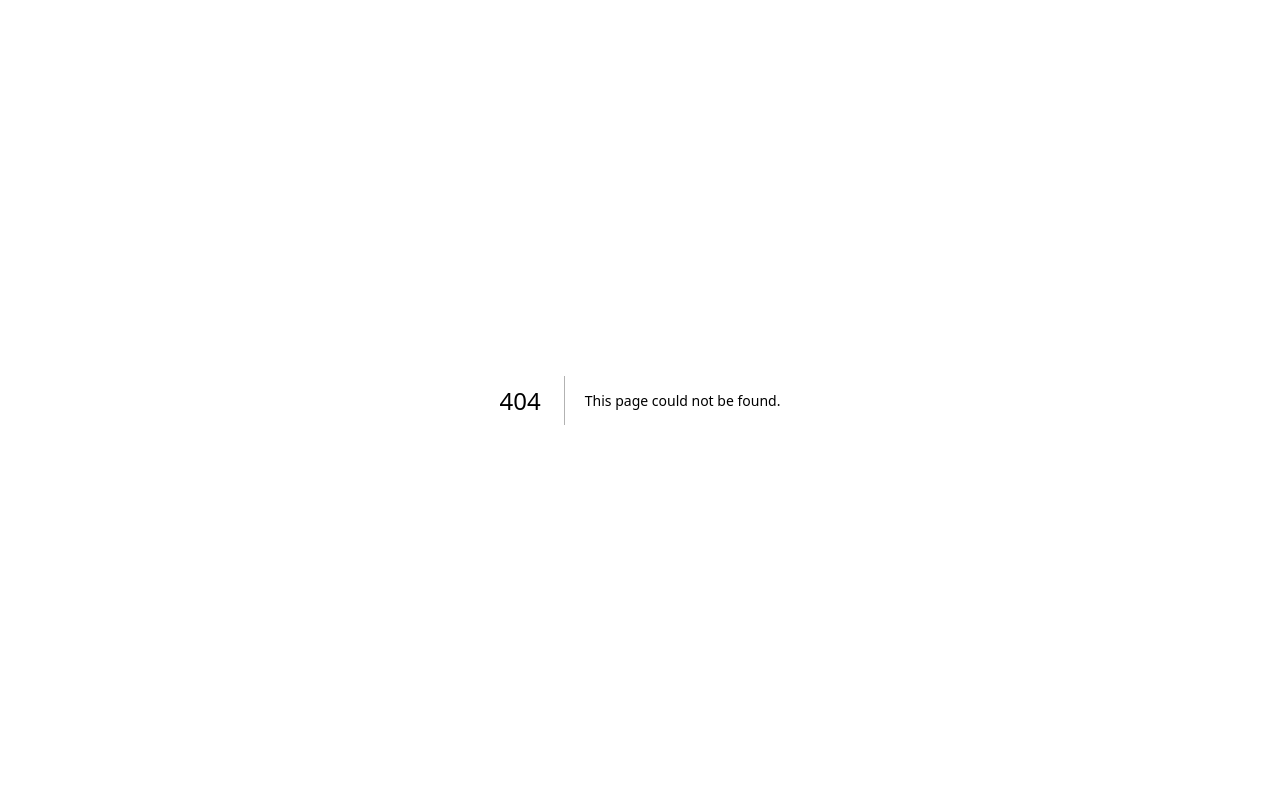
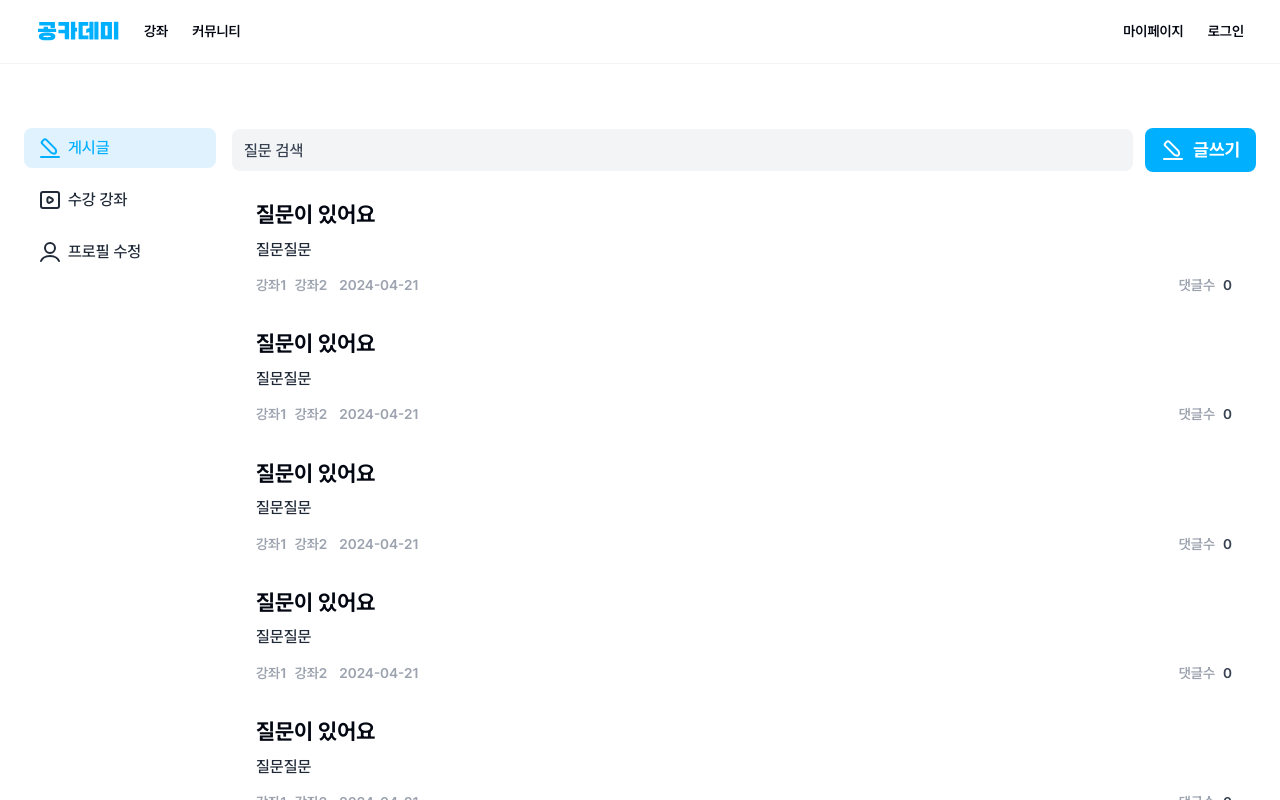
Before and after one commit to mung96/gongkademy_front, a Next.js app: page /mypage/community in a window 1280 px wide. Before the commit this address had no page. Built offline with nearby package versions, Linux system fonts and the light colour scheme.

Commit message:
feat: navigation 구현

```diff
--- /dev/null
+++ b/src/app/(with-header)/mypage/community/page.tsx
@@ -0,0 +1,51 @@
+'use client';
+
+import Link from 'next/link';
+import { PATH } from '@/constants/path';
+import BoardItem, { BoardCategory } from '@/board/BoardItem';
+import ListItem from '@/components/ListItem';
+import Input from '@/components/Input';
+import Button from '@/components/Button';
+import PencilIcon from '@/app/assets/svg/PencilIcon.svg';
+import ProfileIcon from '@/app/assets/svg/ProfileIcon.svg';
+import VideoIcon from '@/app/assets/svg/VideoIcon.svg';
+
+import { boardList } from '@/app/(with-header)/courses/[courseId]/page';
+import Pagination from '@/components/Pagination';
+import { useState } from 'react';
+
+export default function Page({ params }: { params: { boardCategory: BoardCategory } }) {
+  const { boardCategory } = params;
+  const [search, setSearch] = useState('');
+
+  return (
+    <div className="flex w-full flex-col gap-3  tablet:max-w-[536px] desktop:max-w-[1024px]">
+      <div className="flex w-full flex-1 items-center gap-3">
+        <Input value={search} label="search" placeholder="질문 검색" onChange={(e) => setSearch(e.target.value)} />
+        <Link href={PATH.COMMUNITY_WRITE(boardCategory)}>
+          <Button icon={<PencilIcon />} onClick={() => console.log('글쓰기 클릭')}>
+            글쓰기
+          </Button>
+        </Link>
+      </div>
+      <div className="flex w-full flex-col items-center gap-4">
+        <ul className="w-full">
+          {boardList.map((board) => (
+            <Link href={PATH.COMMUNITY_DETAIL(boardCategory, Number(board.id))} key={board.id}>
+              <BoardItem
+                title={board.title}
+                content={board.content}
+                date={board.date}
+                category={board.category}
+                commentCount={board.commentCount}
+                courseTitle={board.courseTitle}
+                lectureTitle={board.lectureTitle}
+              />
+            </Link>
+          ))}
+        </ul>
+        <Pagination totalPage={38} limit={20} buttonPerPage={5} />
+      </div>
+    </div>
+  );
+}
--- /dev/null
+++ b/src/app/(with-header)/mypage/courses/page.tsx
@@ -0,0 +1,5 @@
+'use client';
+
+export default function Page() {
+  return <div className="flex w-full flex-col gap-3  tablet:max-w-[536px] desktop:max-w-[1024px]"></div>;
+}
--- /dev/null
+++ b/src/app/(with-header)/mypage/layout.tsx
@@ -0,0 +1,39 @@
+'use client';
+
+import Link from 'next/link';
+import { PATH } from '@/constants/path';
+import ListItem from '@/components/ListItem';
+import PencilIcon from '@/app/assets/svg/PencilIcon.svg';
+import VideoIcon from '@/app/assets/svg/VideoIcon.svg';
+import ProfileIcon from '@/app/assets/svg/ProfileIcon.svg';
+import { usePathname } from 'next/navigation';
+
+export default function Layout({
+  children,
+}: Readonly<{
+  children: React.ReactNode;
+}>) {
+  //TODO: Server Component인 상태로 할 수는 없나?
+  const pathname = usePathname();
+  return (
+    <main className="flex flex-col items-center gap-4 px-4 pb-[72px] pt-9 tablet:flex-row tablet:items-start tablet:justify-center tablet:px-6 tablet:pt-12 desktop:pt-16">
+      <nav className="flex tablet:w-[168px] tablet:flex-col tablet:gap-3 desktop:w-[192px]">
+        <Link href={PATH.MY_COMMUNITY}>
+          <ListItem label={'게시글'} isSelect={pathname === PATH.MY_COMMUNITY} textAlign="left" icon={<PencilIcon />} />
+        </Link>
+        <Link href={PATH.MY_COURSES}>
+          <ListItem label={'수강 강좌'} isSelect={pathname === PATH.MY_COURSES} textAlign="left" icon={<VideoIcon />} />
+        </Link>
+        <Link href={PATH.MY_PROFILE}>
+          <ListItem
+            label={'프로필 수정'}
+            isSelect={pathname === PATH.MY_PROFILE}
+            textAlign="left"
+            icon={<ProfileIcon />}
+          />
+        </Link>
+      </nav>
+      <div className="flex w-full flex-col gap-3  tablet:max-w-[536px] desktop:max-w-[1024px]">{children}</div>
+    </main>
+  );
+}
--- a/src/app/(with-header)/mypage/page.tsx
+++ /dev/null
@@ -1,3 +0,0 @@
-export default function Mypage() {
-  return <div>마이페이지</div>;
-}
--- /dev/null
+++ b/src/app/(with-header)/mypage/profile/page.tsx
@@ -0,0 +1,5 @@
+import BoardItem, { BoardCategory } from '@/board/BoardItem';
+
+export default function Page() {
+  return <div className="flex w-full flex-col gap-3  tablet:max-w-[536px] desktop:max-w-[1024px]"></div>;
+}
--- a/src/components/Header.tsx
+++ b/src/components/Header.tsx
@@ -24,7 +24,7 @@ export default function Header() {
           </Link>
         </div>
         <div className="flex items-center ">
-          <Link className={twMerge(textStyle, 'hidden tablet:block')} href={PATH.MYPAGE}>
+          <Link className={twMerge(textStyle, 'hidden tablet:block')} href={PATH.MY_PROFILE}>
             마이페이지
           </Link>
           <div className={twMerge(textStyle, 'hidden tablet:block')}>로그인</div>
--- a/src/constants/path.ts
+++ b/src/constants/path.ts
@@ -9,5 +9,8 @@ export const PATH = {
   COMMUNITY: (boardCategory: BoardCategory) => `/community/${boardCategory}`,
   COMMUNITY_DETAIL: (boardCategory: BoardCategory, boardId: number) => `/community/${boardCategory}/${boardId}`,
   COMMUNITY_WRITE: (boardCategory: BoardCategory) => `/community/write?category=${boardCategory}`,
-  MYPAGE: '/mypage',
+
+  MY_PROFILE: '/mypage/profile',
+  MY_COMMUNITY: '/mypage/community',
+  MY_COURSES: '/mypage/courses',
 } as const;
```
Also changed, not shown: src/app/assets/svg/ProfileIcon.svg, src/app/assets/svg/VideoIcon.svg.
